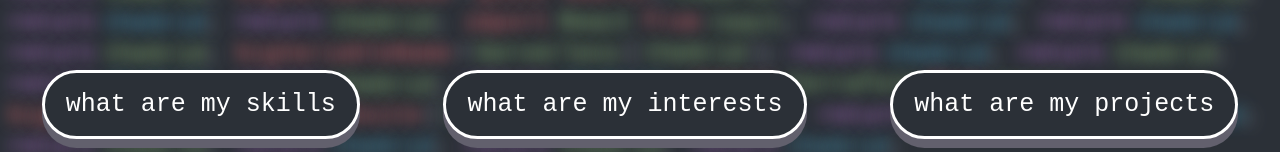
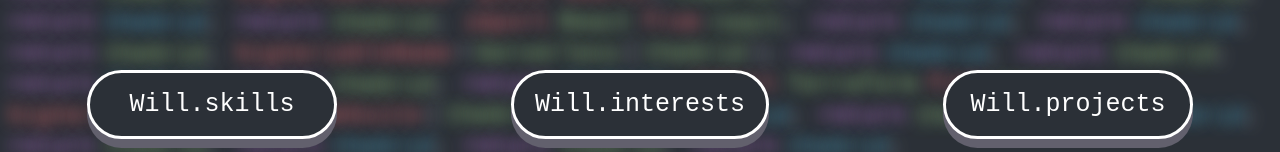
Before and after one commit to wmccall/wmccall.github.io, a React (Create React App) app: page / in a window 1280 px wide. Shown: the part 645-797 px from the top of the page. Built offline with nearby package versions, Linux system fonts and the light colour scheme.

Commit message:
Remove logs, change action button text, update CSS to handle new colors

```diff
--- a/src/app/components/WordLink/WordLink.jsx
+++ b/src/app/components/WordLink/WordLink.jsx
@@ -18,7 +18,6 @@ const WordLink = ({
   const linkClasses = `${type} link`;
 
   const clickHandler = () => {
-    console.log(word, tag, type);
     if (shouldLink) {
       setCurrentWord(word);
       setCurrentTag(tag, type);
--- a/src/app/constants/projects.js
+++ b/src/app/constants/projects.js
@@ -14,8 +14,6 @@ const projects = Object.keys(PROJECTS_WORDS).map(word => ({
   tag: PROJECTS_WORDS[word],
 }));
 
-console.log(projects);
-
 export const projectObjects = projects.reduce((obj, item) => {
   // eslint-disable-next-line no-param-reassign
   obj[item.word] = item;
--- a/src/app/constants/skillsDefinitions.jsx
+++ b/src/app/constants/skillsDefinitions.jsx
@@ -10,14 +10,14 @@ export const skillTagDefinitions = {
     description: (
       <>
         I started working with programming languages in 2011 when I took my
-        first <WordLink {...skillObjects['Java']} /> course. I then spent the
-        most of my time working with Java off and on again up until 2016 when I
-        was formally introduced to <WordLink {...skillObjects['Python']} /> and{' '}
+        first <WordLink {...skillObjects.Java} /> course. I then spent the most
+        of my time working with Java off and on again up until 2016 when I was
+        formally introduced to <WordLink {...skillObjects.Python} /> and{' '}
         <WordLink {...skillObjects['C#']} />. Python quickly became my favorite
         language to work with because of its ease in prototyping and quick
         scripting. Most recently I have been using{' '}
-        <WordLink {...skillObjects['Javascript']} /> to work with{' '}
-        <WordLink {...skillObjects['React']} /> to build webpages personally and
+        <WordLink {...skillObjects.Javascript} /> to work with{' '}
+        <WordLink {...skillObjects.React} /> to build webpages personally and
         professionally.
       </>
     ),
--- a/src/app/views/Home/Home.jsx
+++ b/src/app/views/Home/Home.jsx
@@ -42,7 +42,9 @@ const Home = props => {
             setPermanentCategory(permanentCategory === actType ? null : actType)
           }
         >
-          {`what are my ${actType}s`}
+          <span className="button-will">Will</span>
+          <span className="button-dot">.</span>
+          <span className="button-type">{`${actType}s`}</span>
         </button>
       ))}
     </div>
--- a/src/stylesheets/_variables.scss
+++ b/src/stylesheets/_variables.scss
@@ -9,6 +9,7 @@ $dark-string-green: #6d915b;
 $pastel-blue: #4ba3c3;
 $dark-pastel-blue: #3e86a0;
 $teal-blue: #37778e;
+$constant-yellow: #e1bf7c;
 $pumpkin: #ff6629;
 
 $white: #ffffff;
--- a/src/stylesheets/pages/_home.scss
+++ b/src/stylesheets/pages/_home.scss
@@ -19,49 +19,78 @@ $profile-image-height: 375px;
       border: solid 3px $white;
       font-size: 25px;
       font-family: 'Courier New', Courier, monospace;
+      min-width: 250px;
       padding: 17px 21px 17px 21px;
       background-color: $darker-gray;
       transition: border 0.15s ease-in-out, color 0.15s ease-in-out,
         margin-top 0.15s ease-in-out, box-shadow 0.15s ease-in-out,
         margin-bottom 0.15s ease-in-out, margin-top 0.15s ease-in-out;
       box-shadow: 0px 9px 0px $dark-gray;
+
+      span {
+        transition: color 0.15s ease-in-out;
+      }
+      &:hover span,
+      &.active span {
+        &.button-will {
+          color: $constant-yellow;
+        }
+        &.button-dot {
+          color: $light-gray;
+        }
+      }
+
+      &.skills-button:hover span,
+      &.skills-button.active span {
+        &.button-type {
+          color: $string-green;
+        }
+      }
       &.skills-button:hover {
-        color: $string-green;
         border: solid 3px $string-green;
         box-shadow: 0px 6px 0px $dark-string-green;
         margin-bottom: -3px;
         margin-top: 3px;
       }
       &.skills-button.active {
-        color: $string-green;
         border: solid 3px $string-green;
         box-shadow: 0px 3px 0px $dark-string-green;
         margin-bottom: -6px;
         margin-top: 6px;
       }
+
+      &.interests-button:hover span,
+      &.interests-button.active span {
+        &.button-type {
+          color: $pastel-blue;
+        }
+      }
       &.interests-button:hover {
-        color: $pastel-blue;
         border: solid 3px $pastel-blue;
         box-shadow: 0px 6px 0px $dark-pastel-blue;
         margin-bottom: -3px;
         margin-top: 3px;
       }
       &.interests-button.active {
-        color: $pastel-blue;
         border: solid 3px $pastel-blue;
         box-shadow: 0px 3px 0px $dark-pastel-blue;
         margin-bottom: -6px;
         margin-top: 6px;
       }
+
+      &.projects-button:hover span,
+      &.projects-button.active span {
+        &.button-type {
+          color: $variable-red;
+        }
+      }
       &.projects-button:hover {
-        color: $variable-red;
         border: solid 3px $variable-red;
         box-shadow: 0px 6px 0px $dark-variable-red;
         margin-bottom: -3px;
         margin-top: 3px;
       }
       &.projects-button.active {
-        color: $variable-red;
         border: solid 3px $variable-red;
         box-shadow: 0px 3px 0px $dark-variable-red;
         margin-bottom: -6px;
```
